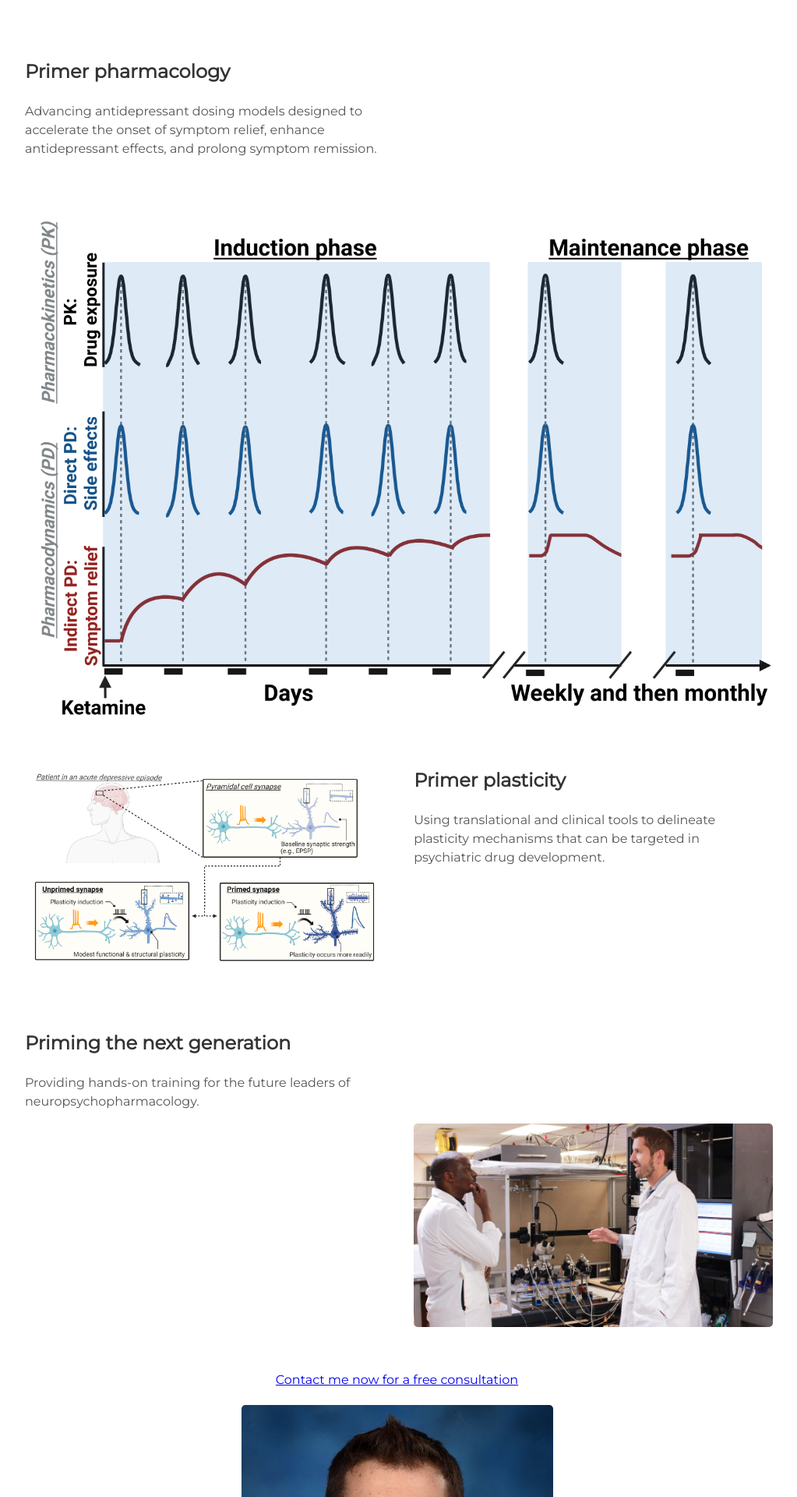
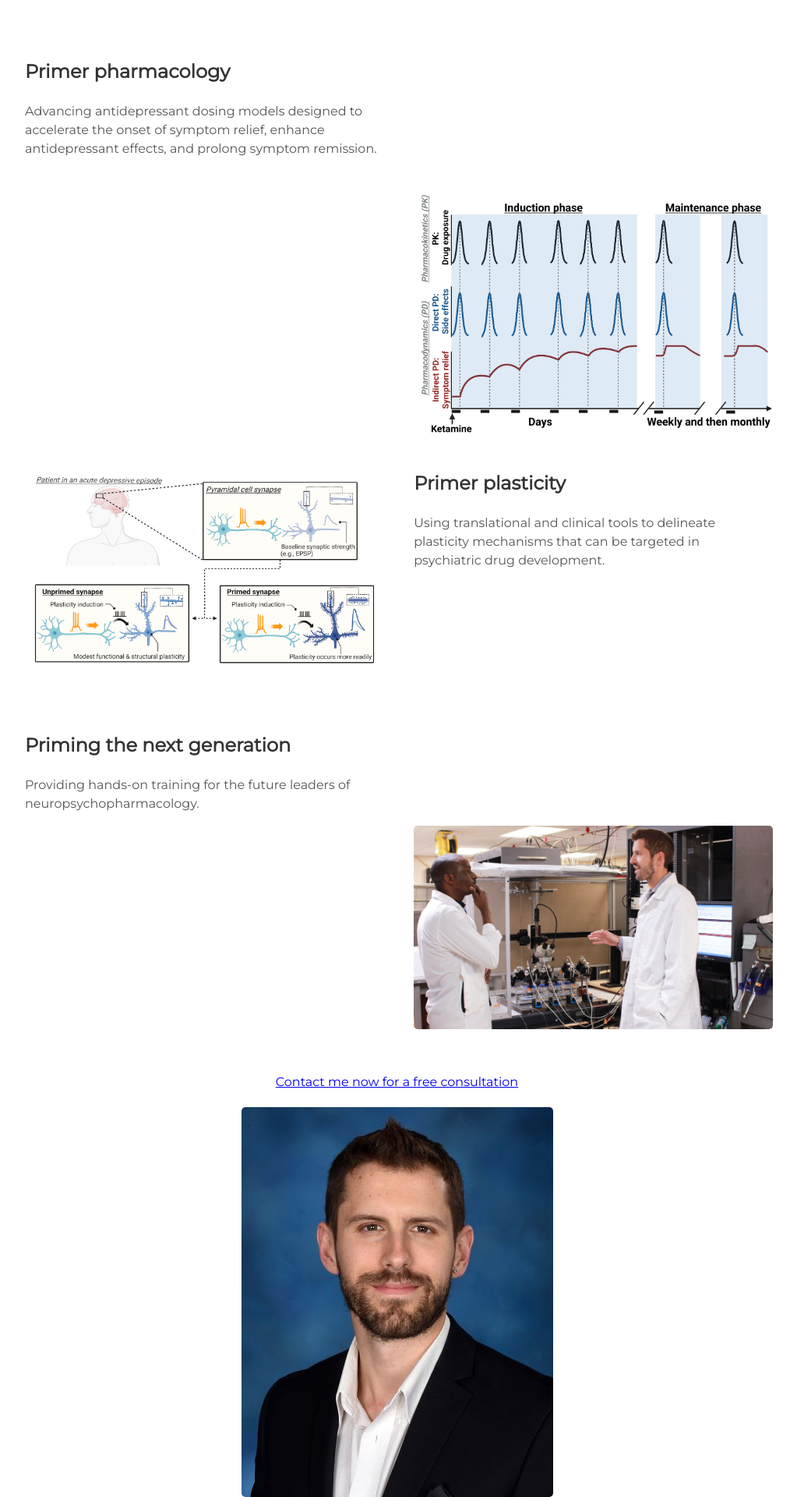
Before and after one commit to synaptic-priming/Nomad, a Jekyll site: the page built from index.html, in a window 1280 px wide. Shown: the part 2400-4320 px from the top of the page at 78% size, without its empty margins (128-1151 px from the left). Built offline with Jekyll 4.4.1, drawn with Linux system fonts in a browser that asks for light colours.

Commit message:
Update projects.html

```diff
--- a/_includes/projects.html
+++ b/_includes/projects.html
@@ -6,7 +6,7 @@
     <h3> Primer pharmacology </h3>
     <p>Advancing antidepressant dosing models designed to accelerate the onset of symptom relief, enhance antidepressant effects, and prolong symptom remission.</p>
     </div>
-  <div class="images">
+  <div class="images-right">
     <img alt="mountains" src="{{ "/assets/img/Clinical KET timeline.png" | prepend: site.baseurl }}" />
   </div>
 </div>
```
